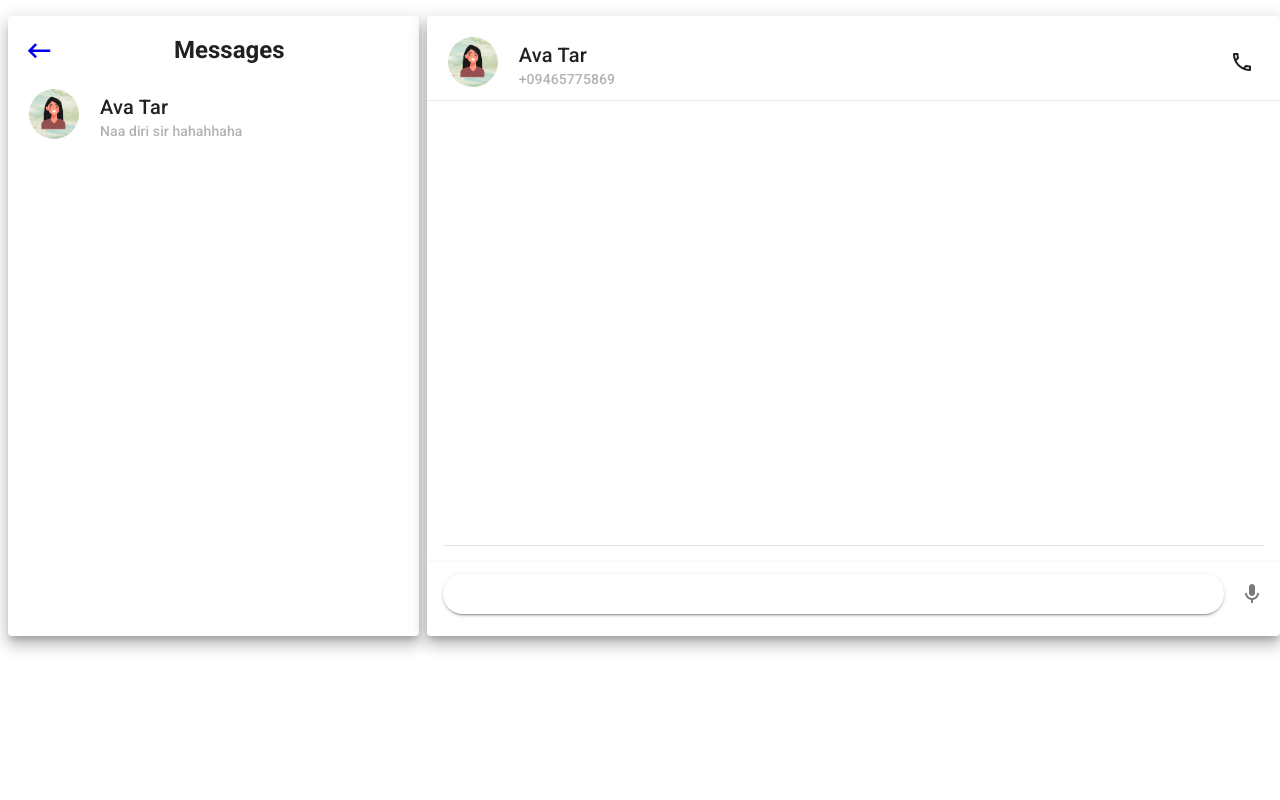
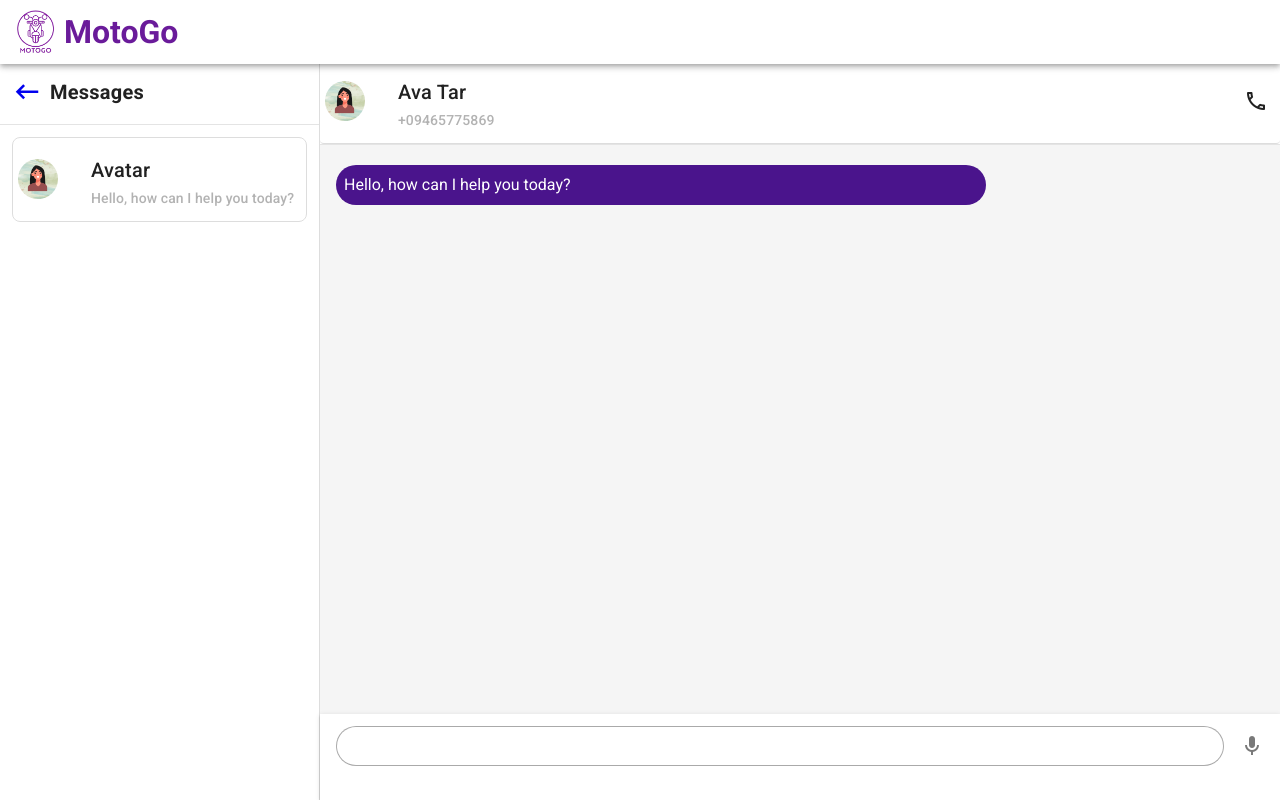
Before and after one commit to jeremydanielestrada/MotoGo, a Vue app: page /message in a window 1280 px wide. Built offline with nearby package versions, Linux system fonts and the light colour scheme.

Commit message:
fixed: fix messaging

```diff
--- a/src/components/layout/MessageLayout.vue
+++ b/src/components/layout/MessageLayout.vue
@@ -1,57 +1,106 @@
 <script setup>
-import { ref } from 'vue'
+import { ref, watch, onMounted } from 'vue'
 import { useDisplay } from 'vuetify'
 
-const { mobile } = useDisplay()
+const { mdAndUp, smAndDown } = useDisplay()
+const drawer = ref(false)
 
-// Define hideDisplay (example: set to false by default)
+function onClick() {
+  theme.value = theme.value === 'light' ? 'dark' : 'light'
+  localStorage.setItem('theme', theme.value)
+}
+
+onMounted(() => {
+  drawer.value = false // Always start with drawer closed
+})
+
+watch(
+  mdAndUp,
+  (isDesktop) => {
+    if (isDesktop) {
+      drawer.value = false // Always close drawer on desktop
+    }
+  },
+  { immediate: true },
+)
 </script>
 
 <template>
-  <v-responsive>
-    <v-app>
-      <!-- Bottom Navigation for Mobile -->
+  <v-app>
+    <v-app-bar>
+      <template v-slot:prepend>
+        <v-app-bar-nav-icon
+          v-show="smAndDown"
+          @click="drawer = !drawer"
+          class="me-14"
+        ></v-app-bar-nav-icon>
+      </template>
 
-      <!-- App Bar -->
-      <v-app-bar>
-        <v-col
-          :cols="mobile ? 12 : 3"
-          md="2"
-          sm="3"
-          xs="4"
-          class="d-flex justify-center align-center"
-        >
-          <div>
-            <img class="pt-4" src="/public/images/motoGO.png" alt="MotoGo Logo" width="40px" />
+      <v-row class="d-flex justify-start align-start mx-auto">
+        <v-col cols="12" md="12" sm="12" xs="12">
+          <div class="d-flex justify- align-center">
+            <img class="mr-2" src="/public/images/motoGO.png" alt="MotoGo Logo" width="40px" />
+            <h1 class="text-italic text-purple-darken-3">MotoGo</h1>
           </div>
-          <h1 class="text-italic text-purple-darken-3">MotoGo</h1>
         </v-col>
-      </v-app-bar>
-      <v-main>
-        <v-container fluid>
-          <slot name="content"></slot>
-        </v-container>
-      </v-main>
-    </v-app>
-  </v-responsive>
+      </v-row>
+      <v-spacer></v-spacer>
+
+      <!-- <v-icon class="mx-10" v-show="mdAndUp" size="40" @click="showFormModal = true"
+        >mdi-account-circle-outline</v-icon
+      > -->
+    </v-app-bar>
+
+    <v-navigation-drawer
+      v-if="smAndDown"
+      v-model="drawer"
+      :location="smAndDown ? 'left' : null"
+      :width="250"
+    >
+      <v-list>
+        <v-list-item link to="/" title="Home" prepend-icon="mdi-home-circle-outline"></v-list-item>
+        <v-list-item
+          link
+          to="/about"
+          title="About"
+          prepend-icon="mdi-information-outline"
+        ></v-list-item>
+        <v-list-item
+          link
+          to="/contact"
+          title="Contact"
+          prepend-icon="mdi-card-account-mail-outline"
+        ></v-list-item>
+        <v-list-item
+          prepend-icon="mdi-account-circle-outline"
+          link
+          to="/auth/login"
+          title="Log in/Sign up"
+        ></v-list-item>
+      </v-list>
+    </v-navigation-drawer>
+
+    <v-main>
+      <slot name="content"></slot>
+    </v-main>
+  </v-app>
 </template>
 
-<style scoped>
-.text-italic {
-  font-style: italic;
-  font-weight: 600;
+<style>
+#nav-items ul {
+  list-style: none;
+  padding: 0;
+  margin: 0;
+  font-size: 1.5rem;
 }
 
-.mobile-nav {
-  position: fixed;
-  bottom: 0;
-  width: 100%;
-  z-index: 10;
+#nav-items ul li {
+  cursor: pointer;
+  margin: 0 1rem;
 }
 
-.active-btn {
-  background-color: #6a1b9a !important;
-  color: white !important;
-  border-radius: 8px;
+.v-main {
+  background-color: var(--v-background);
+  min-height: calc(100vh - 104px); /* Subtract header and footer height */
 }
 </style>
--- a/src/views/auth/MessageView.vue
+++ b/src/views/auth/MessageView.vue
@@ -1,10 +1,24 @@
 <script setup>
 import { ref } from 'vue'
 
+import MessageLayout from '@/components/layout/MessageLayout.vue'
+import avatarImage from '/images/ava.png'
+import { useDisplay } from 'vuetify'
+
+const { mobile } = useDisplay()
+
 const message = ref('')
-const messages = ref([])
+const messages = ref([
+  {
+    text: 'Hello, how can I help you today?',
+    from: 'Avatar',
+    ava: avatarImage,
+  },
+])
 
 const iconIndex = ref(0)
+
+const hideDisplay = ref(false)
 
 function sendMessage() {
   if (message.value.trim() !== '') {
@@ -22,85 +36,125 @@ function resetIcon() {
 </script>
 
 <template>
-  <v-row no-gutters>
-    <!-- LIST OF MESSAGES -->
-    <v-col cols="12" md="4">
-      <v-card class="my-4 mx-2" elevation="10" max-width="500" height="620">
+  <MessageLayout>
+    <template #content>
+      <v-row
+        class="d-flex"
+        style="
+          position: fixed;
+          top: 60px;
+          left: 0;
+          width: 100%;
+          height: calc(100vh - 60px);
+          overflow: hidden;
+          margin: 0;
+          padding: 0;
+        "
+      >
+        <!-- SIDEBAR -->
+        <v-col
+          cols="12"
+          md="3"
+          class="d-flex flex-column bg-light"
+          style="border-right: 1px solid #ddd; overflow-y: auto; padding: 0"
+          v-if="mobile ? hideDisplay : !hideDisplay"
+        >
+          <v-card flat class="py-4 px-3" elevation="0">
             <v-row>
-          <v-col cols="12" md="4" sm="6" class="pt-4 ml-4 mt-4">
-            <router-link to="passenger-dashboard"
-              ><v-icon size="30">mdi-keyboard-backspace</v-icon></router-link
-            >
-          </v-col>
-          <v-col cols="12" md="4" sm="6" class="d-flex justify-center mt-4">
-            <h2>Messages</h2>
+              <v-col cols="12" class="d-flex align-center">
+                <router-link to="passenger-dashboard">
+                  <v-icon size="30" class="mr-2">mdi-keyboard-backspace</v-icon>
+                </router-link>
+                <h2 class="text-h6 font-weight-bold mb-0">Messages</h2>
               </v-col>
             </v-row>
-        <div class="d-flex align-center px-4 pt-4">
-          <img src="/public/images/ava.png" alt="Avatar" width="60" class="avatar-img" />
+          </v-card>
+          <v-divider></v-divider>
+          <v-card
+            flat
+            class="py-3 mt-3 mx-3 cursor-pointer"
+            elevation="0"
+            v-for="(msg, index) in messages"
+            :key="index"
+            style="border: 1px solid #ddd; border-radius: 8px"
+          >
+            <div class="d-flex align-center">
+              <img :src="msg.ava" alt="Avatar" width="50" class="avatar-img mr-3" />
               <div class="title-container">
-            <v-card-title>Ava Tar</v-card-title>
-            <v-card-subtitle class="text-subtitle-2">Naa diri sir hahahhaha</v-card-subtitle>
+                <v-card-title class="text-h6 mb-1">{{ msg.from }}</v-card-title>
+                <v-card-subtitle class="text-subtitle-2 text-truncate">
+                  {{ msg.text }}
+                </v-card-subtitle>
               </div>
-          <v-spacer></v-spacer>
             </div>
           </v-card>
         </v-col>
 
-    <!-- PROFILE HEADER -->
-    <v-col cols="12" md="8">
-      <v-card class="my-4 d-flex flex-column" elevation="10" max-width="880" height="620">
-        <!-- Header -->
-        <div class="d-flex align-center px-4 pt-4">
-          <img src="/public/images/ava.png" alt="Avatar" width="60" class="avatar-img" />
+        <!-- CHAT AREA -->
+        <v-col cols="12" md="9" class="d-flex flex-column" style="padding: 0; margin: 0">
+          <!-- HEADER -->
+          <v-card
+            flat
+            class="d-flex align-center py-3"
+            elevation="0"
+            style="border-bottom: 1px solid #ddd; margin: 0"
+          >
+            <img src="/public/images/ava.png" alt="Avatar" width="50" class="avatar-img mr-3" />
             <div class="title-container">
-            <v-card-title>Ava Tar</v-card-title>
+              <v-card-title class="text-h6 mb-1">Ava Tar</v-card-title>
               <v-card-subtitle class="text-subtitle-2">+09465775869</v-card-subtitle>
             </div>
             <v-spacer></v-spacer>
-          <v-icon class="pr-5">mdi-phone-outline</v-icon>
-        </div>
+            <v-icon size="24" class="me-3">mdi-phone-outline</v-icon>
+          </v-card>
 
-        <v-divider class="my-2" color="purple"></v-divider>
+          <v-divider></v-divider>
 
-        <!-- MESSAGE SENT-->
-        <div class="d-flex flex-column flex-grow-1 px-4 pb-4">
-          <!-- Message Display Area -->
-          <div class="flex-grow-1 overflow-y-auto d-flex flex-column">
+          <!-- MESSAGE DISPLAY AREA -->
+          <div
+            class="flex-grow-1 px-4 py-3"
+            style="background-color: #f5f5f5; margin: 0; padding: 0"
+          >
             <div
               v-for="(msg, index) in messages"
               :key="index"
-              class="my-2 pa-2 align-self-end bg-purple-darken-4 rounded-pill"
+              :class="[
+                'my-2 pa-2 rounded-pill',
+                msg.from === 'me'
+                  ? 'align-self-end bg-purple-darken-4 text-white'
+                  : 'align-self-start bg-light text-black',
+                ' bg-purple-darken-4 text-white',
+              ]"
               style="max-width: 70%"
             >
               {{ msg.text }}
             </div>
           </div>
-          <v-divider></v-divider>
-        </div>
 
-        <!-- Input Field at Bottom -->
-        <v-sheet class="d-flex align-center px-4" elevation="2">
+          <!-- INPUT FIELD -->
+          <v-sheet
+            class="d-flex align-center px-4 py-3 mb-0"
+            elevation="2"
+            style="background-color: white; margin: 0; padding: 0"
+          >
             <v-text-field
               v-model="message"
               :append-icon="message ? 'mdi-send' : 'mdi-microphone'"
               type="text"
-            variant="solo"
+              variant="outlined"
               density="compact"
               rounded="pill"
-            class="mt-3 flex-grow-1"
+              class="flex-grow-1"
               @click:append="sendMessage"
             />
           </v-sheet>
-      </v-card>
         </v-col>
       </v-row>
     </template>
+  </MessageLayout>
+</template>
+
 <style scoped>
-/* .border-card {
-  border: 5px solid rgba(0, 0, 0, 0.12);
-  border-radius: 4px;
-} */
 .avatar-img {
   border-radius: 100%;
   padding: 5px;
```
Also changed, not shown: src/components/layout/AppLayout.vue (deleted, +0 -117 lines). Lines whose indentation alone changed are shown as unchanged.
